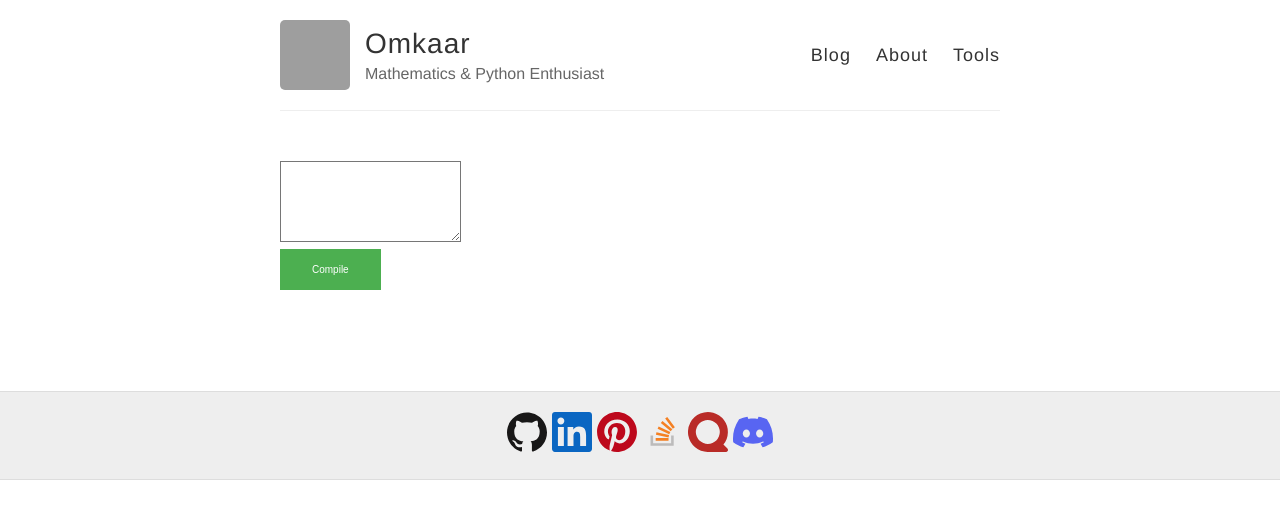
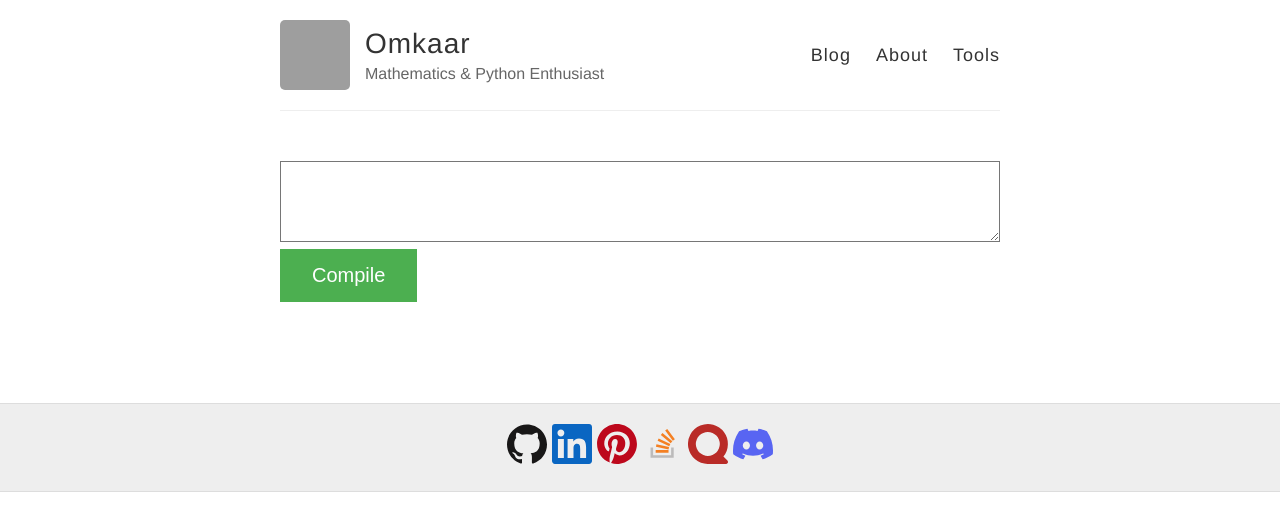
Before and after one commit to Ombucha/ombucha.github.io, a Jekyll site: the page built from assets/tools/latex.html, in a window 1280 px wide. Shown: the top 531 px of the page. Built offline with Jekyll 4.4.1, drawn with Linux system fonts in a browser that asks for light colours; grey boxes are pictures that could not be loaded.

Commit message:
Update latex.html

```diff
--- a/assets/tools/latex.html
+++ b/assets/tools/latex.html
@@ -6,8 +6,8 @@ permalink: tools/latex
 
 <div>
   <form>
-    <textarea id="latex" name="latex" rows="5" cols=screen.width style="border-width: 1px;"></textarea><br>
-    <input type="button" value="Compile" onclick="compile()" style="background-color: #4CAF50; border: none; color: white; padding: 15px 32px; text-align: center; text-decoration: none; display: inline-block; font-size: 10px;">
+    <textarea id="latex" name="latex" rows="5" cols=screen.width style="border-width: 1px; width: 100%; -webkit-box-sizing: border-box; -moz-box-sizing: border-box; box-sizing: border-box;"></textarea><br>
+    <input type="button" value="Compile" onclick="compile()" style="background-color: #4CAF50; border: none; color: white; padding: 15px 32px; text-align: center; text-decoration: none; display: inline-block; font-size: 20px;">
   </form>
 
   <br><br><p id="result" style="font-size: 30px;"></p>
```
